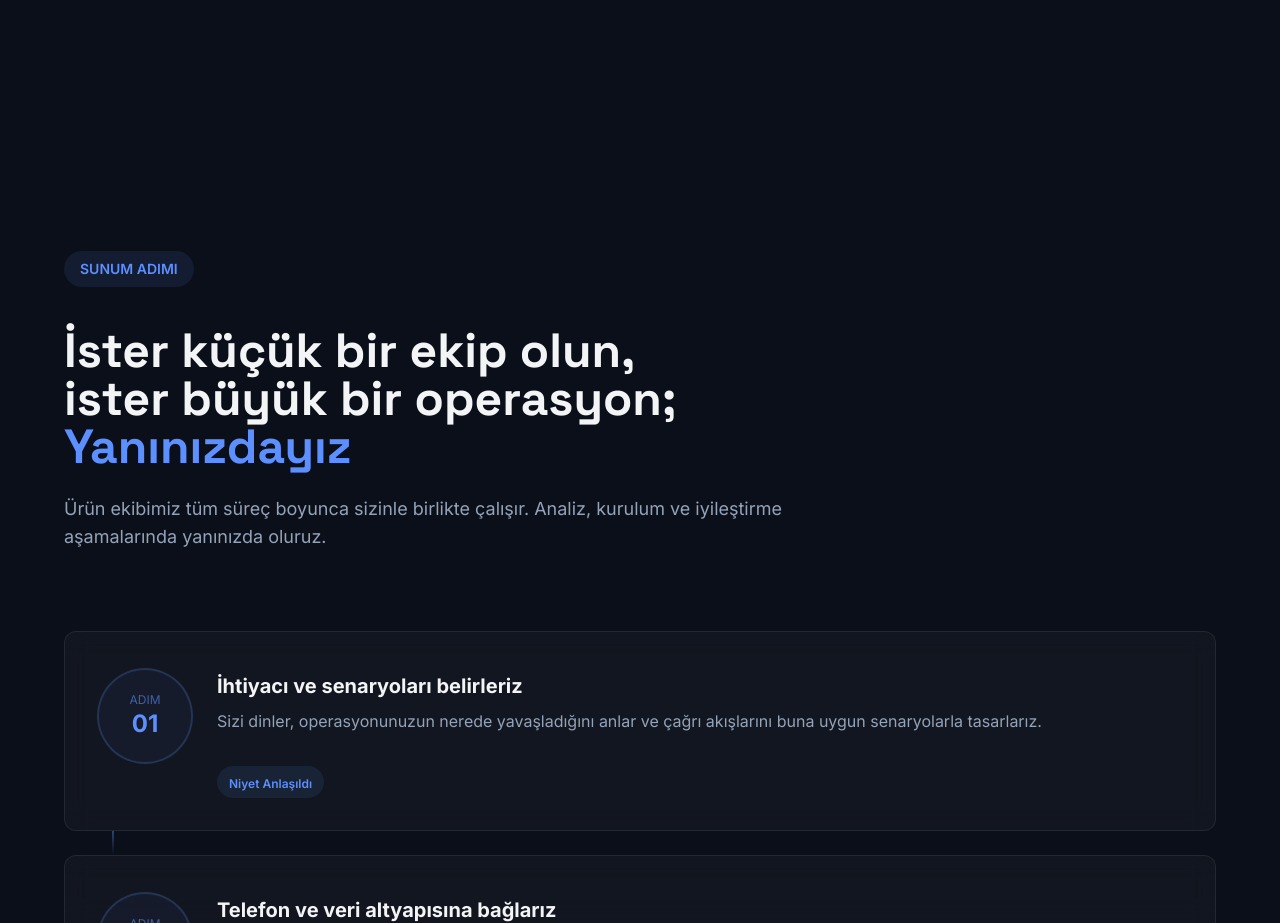
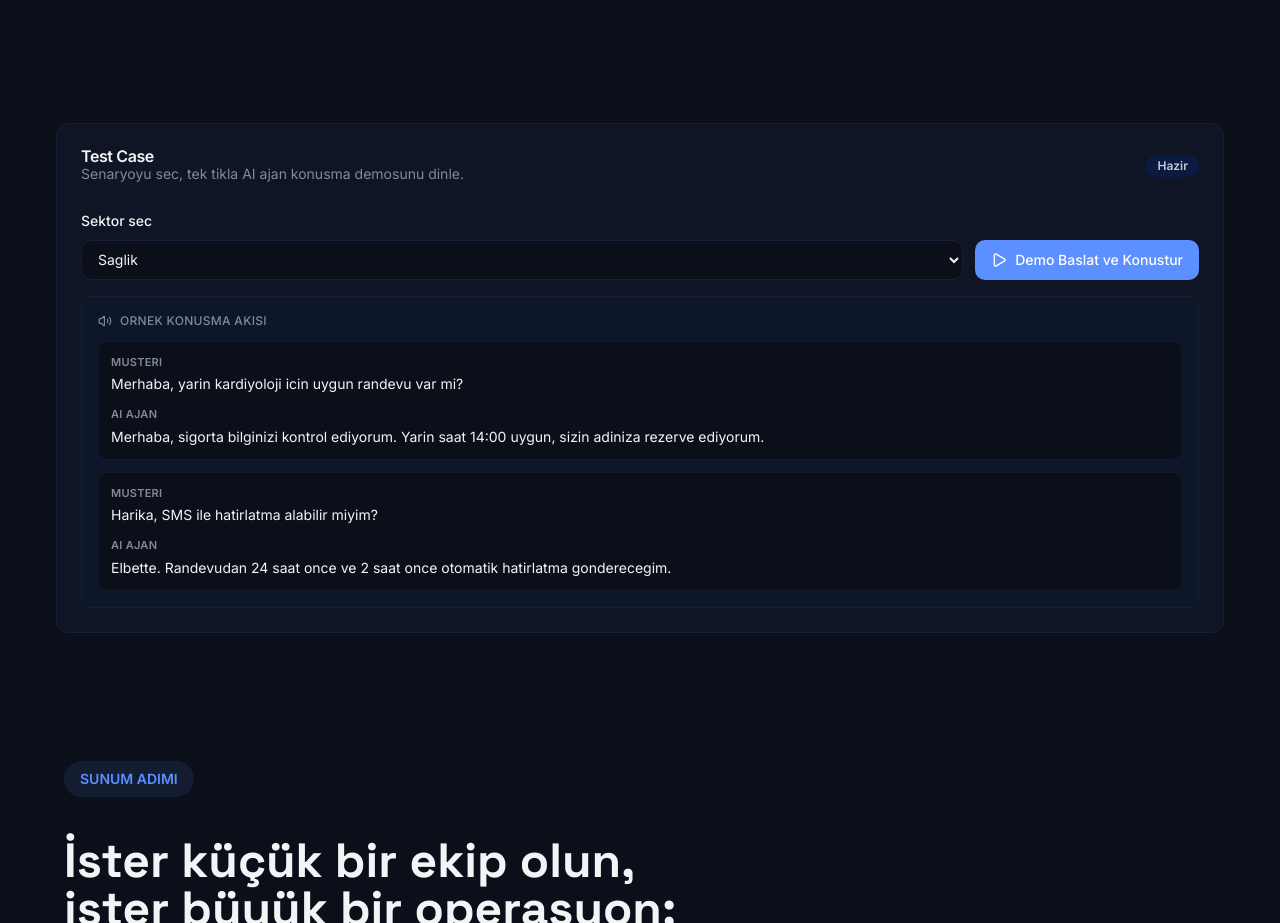
Before and after one commit to mertcancet/ulak-monorepo, a React (Vite) app: page /tr in a window 1280 px wide. Shown: the part 3160-4083 px from the top of the page. Built offline with nearby package versions, Linux system fonts and the light colour scheme.

Commit message:
feat(TestCaseSection): add new component for AI conversation demo with scenarios

```diff
--- /dev/null
+++ b/src/components/layout/TestCaseSection.tsx
@@ -0,0 +1,234 @@
+import { Badge } from '@/components/ui/badge';
+import { Button } from '@/components/ui/button';
+import { Card, CardContent, CardDescription, CardHeader, CardTitle } from '@/components/ui/card';
+import type { UseCaseId } from '@/features/useCases/types';
+import { Play, Volume2 } from 'lucide-react';
+import { useEffect, useMemo, useState } from 'react';
+
+type DemoScript = {
+  customer: string;
+  agent: string;
+};
+
+type DemoScenario = {
+  id: UseCaseId;
+  label: string;
+  scripts: DemoScript[];
+};
+
+const scenarios: DemoScenario[] = [
+  {
+    id: 'healthcare',
+    label: 'Saglik',
+    scripts: [
+      {
+        customer: 'Merhaba, yarin kardiyoloji icin uygun randevu var mi?',
+        agent: 'Merhaba, sigorta bilginizi kontrol ediyorum. Yarin saat 14:00 uygun, sizin adiniza rezerve ediyorum.',
+      },
+      {
+        customer: 'Harika, SMS ile hatirlatma alabilir miyim?',
+        agent: 'Elbette. Randevudan 24 saat once ve 2 saat once otomatik hatirlatma gonderecegim.',
+      },
+    ],
+  },
+  {
+    id: 'banking',
+    label: 'Banka',
+    scripts: [
+      {
+        customer: 'Ihtiyac kredisi icin uygunlugumu ogrenmek istiyorum.',
+        agent: 'Gelir ve mevcut odeme gecmisinizi kontrol ettim. On degerlendirme sonucu uygun gorunuyorsunuz.',
+      },
+      {
+        customer: 'Basvuruyu telefonda tamamlayabilir miyim?',
+        agent: 'Evet. Gerekli bilgileri aliyorum, formu sizin adiniza doldurup onaya gonderiyorum.',
+      },
+    ],
+  },
+  {
+    id: 'ecommerce',
+    label: 'E-Ticaret',
+    scripts: [
+      {
+        customer: 'Siparisim nerede kaldi, iki gundur guncelleme yok.',
+        agent: 'Siparisinizi kontrol ettim, dagitim merkezinde. Tahmini teslimat yarin 11:00-14:00 arasi.',
+      },
+      {
+        customer: 'Gecikirse ne olacak?',
+        agent: 'Gecikme durumunda kargo ucreti iadesi tanimlayip size anlik bildirim gonderecegim.',
+      },
+    ],
+  },
+  {
+    id: 'restaurant',
+    label: 'Restoran',
+    scripts: [
+      {
+        customer: 'Cumartesi aksami 4 kisilik masa ayirtmak istiyorum.',
+        agent: 'Saat 20:30 icin uygun masa var. Vegan menu talebinizi de not aliyorum.',
+      },
+      {
+        customer: 'Dogum gunu icin kucuk bir surpriz de isterim.',
+        agent: 'Kutlama notunu ekledim, ekibimiz servis sirasinda sizi destekleyecek.',
+      },
+    ],
+  },
+  {
+    id: 'education',
+    label: 'Egitim',
+    scripts: [
+      {
+        customer: 'Yazilim test uzmanligi kursu icin bilgi alabilir miyim?',
+        agent: 'Elbette. Baslangic seviyesi icin haftada iki gun programimiz mevcut.',
+      },
+      {
+        customer: 'Odeme plani nasil?',
+        agent: 'Pesin veya 3 taksit secenekleri var. Size uygun plana gore kaydi tamamlayabiliriz.',
+      },
+    ],
+  },
+  {
+    id: 'realEstate',
+    label: 'Emlak',
+    scripts: [
+      {
+        customer: 'Kadikoyde 2+1 kiralik daire bakiyorum.',
+        agent: 'Butcenize uygun 3 ilan buldum. Dilerseniz yarin 10:00 icin gorus ayarlayabilirim.',
+      },
+      {
+        customer: 'Aidat ve ulasim bilgileri de onemli.',
+        agent: 'Tum ilanlarin aidat, ulasim ve okul mesafesi bilgilerini sizinle paylasiyorum.',
+      },
+    ],
+  },
+];
+
+const supportsSpeech = () => typeof window !== 'undefined' && 'speechSynthesis' in window;
+
+export function TestCaseSection() {
+  const [selectedScenarioId, setSelectedScenarioId] = useState<UseCaseId>('healthcare');
+  const [isSpeaking, setIsSpeaking] = useState(false);
+
+  const selectedScenario = useMemo(
+    () => scenarios.find(scenario => scenario.id === selectedScenarioId) ?? scenarios[0],
+    [selectedScenarioId],
+  );
+
+  useEffect(() => {
+    return () => {
+      if (supportsSpeech()) {
+        window.speechSynthesis.cancel();
+      }
+    };
+  }, []);
+
+  const runDemo = (): void => {
+    if (!supportsSpeech()) {
+      return;
+    }
+
+    window.speechSynthesis.cancel();
+
+    const fullText = selectedScenario.scripts
+      .map(script => `Musteri: ${script.customer}. Ajan: ${script.agent}.`)
+      .join(' ');
+
+    const utterance = new SpeechSynthesisUtterance(fullText);
+    utterance.lang = 'tr-TR';
+    utterance.rate = 0.98;
+    utterance.pitch = 1;
+
+    utterance.onstart = () => setIsSpeaking(true);
+    utterance.onend = () => setIsSpeaking(false);
+    utterance.onerror = () => setIsSpeaking(false);
+
+    window.speechSynthesis.speak(utterance);
+  };
+
+  return (
+    <section className='px-14 container' id='test-case'>
+
+
+
+
+
+
+    <Card className="border-border bg-card shadow-sm">
+      <CardHeader>
+        <div className="flex items-center justify-between gap-3">
+          <div>
+            <CardTitle>Test Case</CardTitle>
+            <CardDescription>
+              Senaryoyu sec, tek tikla AI ajan konusma demosunu dinle.
+            </CardDescription>
+          </div>
+          <Badge variant={isSpeaking ? 'success' : 'secondary'}>
+            {isSpeaking ? 'Konusuyor' : 'Hazir'}
+          </Badge>
+        </div>
+      </CardHeader>
+
+      <CardContent className="space-y-4">
+        <div className="grid gap-3 md:grid-cols-[1fr_auto] md:items-end">
+          <div className="space-y-2">
+            <label htmlFor="test-case-scenario" className="text-sm font-medium text-foreground">
+              Sektor sec
+            </label>
+            <select
+              id="test-case-scenario"
+              value={selectedScenarioId}
+              onChange={event => setSelectedScenarioId(event.target.value as UseCaseId)}
+              className="h-10 w-full rounded-lg border border-input bg-background px-3 text-sm outline-none transition-colors focus:ring-2 focus:ring-ring"
+            >
+              {scenarios.map(scenario => (
+                <option key={scenario.id} value={scenario.id}>
+                  {scenario.label}
+                </option>
+              ))}
+            </select>
+          </div>
+
+          <Button
+            onClick={runDemo}
+            disabled={isSpeaking || !supportsSpeech()}
+            className="h-10 min-w-52 gap-2"
+          >
+            <Play className="h-4 w-4" />
+            {isSpeaking ? 'Demo Calisiyor...' : 'Demo Baslat ve Konustur'}
+          </Button>
+        </div>
+
+        <div className="rounded-lg border border-border bg-muted/20 p-4">
+          <div className="mb-3 flex items-center gap-2 text-xs font-medium uppercase tracking-wide text-muted-foreground">
+            <Volume2 className="h-3.5 w-3.5" />
+            Ornek Konusma Akisi
+          </div>
+
+          <div className="space-y-3">
+          {selectedScenario.scripts.map(script => (
+              <div key={script.customer} className="rounded-md border border-border/70 bg-background p-3">
+                <p className="text-[11px] font-semibold uppercase tracking-wide text-muted-foreground">
+                  Musteri
+                </p>
+                <p className="mt-1 text-sm text-foreground">{script.customer}</p>
+                <p className="mt-3 text-[11px] font-semibold uppercase tracking-wide text-muted-foreground">
+                  AI Ajan
+                </p>
+                <p className="mt-1 text-sm text-foreground">{script.agent}</p>
+              </div>
+          ))}
+          </div>
+        </div>
+
+        {!supportsSpeech() && (
+          <p className="text-xs text-muted-foreground">
+            Bu tarayici sesli demo ozelligini desteklemiyor. Guncel bir Chrome/Safari deneyin.
+          </p>
+        )}
+      </CardContent>
+    </Card>
+
+    </section>
+
+  );
+}
--- a/src/pages/landing/LandingPage.tsx
+++ b/src/pages/landing/LandingPage.tsx
@@ -1,3 +1,4 @@
+import { TestCaseSection } from '@/components/layout/TestCaseSection';
 import { AnalyticsPreview } from './components/AnalyticsPreview';
 import { CTA } from './components/CTA';
 import { Features } from './components/Features';
@@ -16,6 +17,7 @@ export default function LandingPage() {
         <SocialProofSection />
         <Features />
         <UseCasesSection />
+        <TestCaseSection />
         <OurApproach />
         <HowItWorks />
         <AnalyticsPreview />
```
